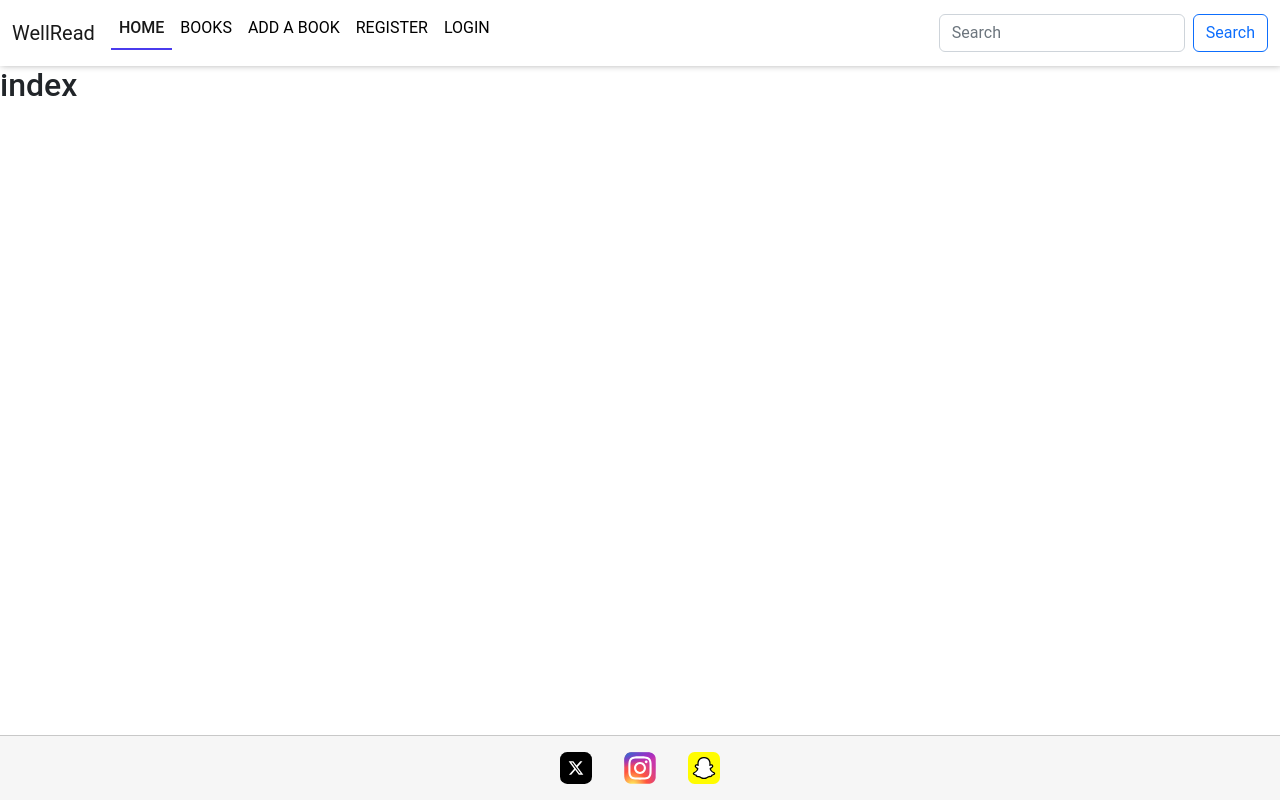
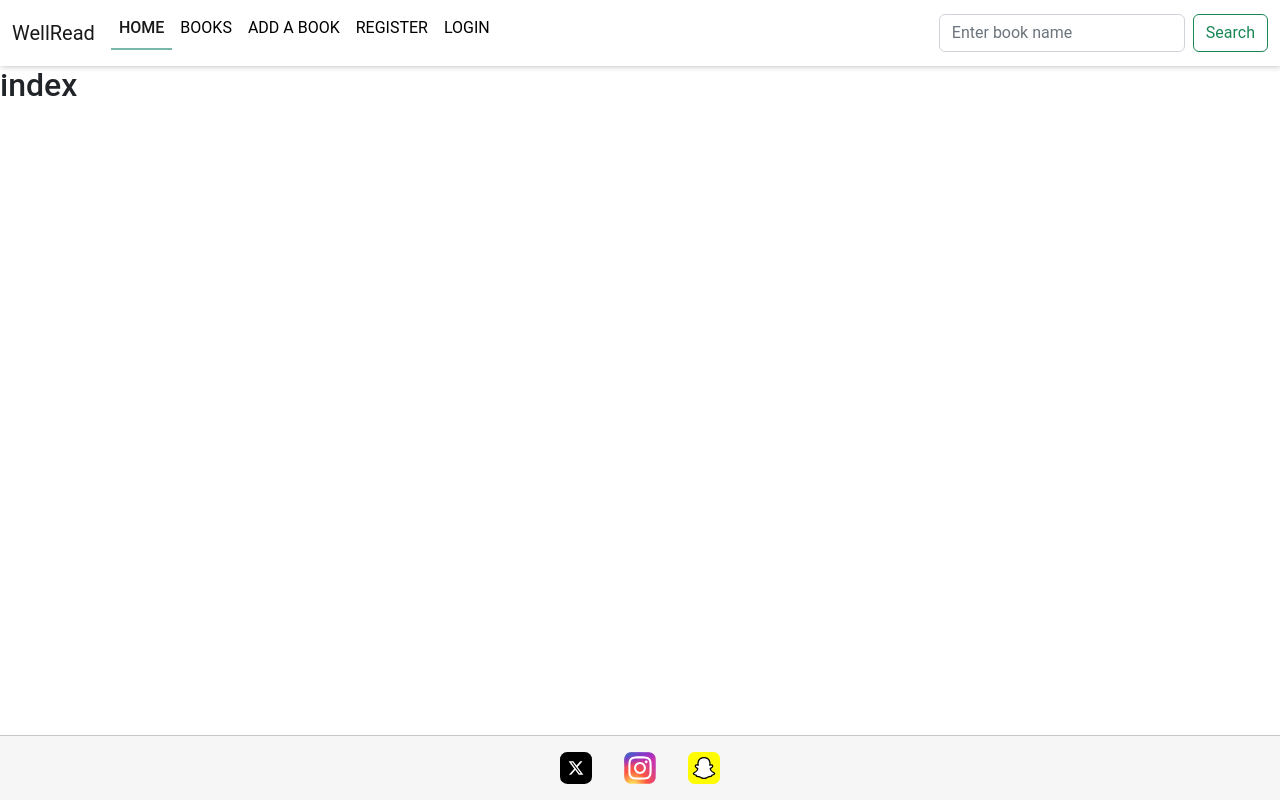
Before and after one commit to hubkinza/django-fullstack-project, a Django app: page / in a window 1280 px wide. Run offline with Django 4.2, Linux system fonts and the light colour scheme; some libraries are stand-ins or nearby versions.

Commit message:
add custom styling to bootstrap buttons

```diff
--- a/static/css/style.css
+++ b/static/css/style.css
@@ -6,7 +6,7 @@
 
     /* Colour variables */
     --background: #3f006a0f;
-    --blue: #4a3bed;
+    --green: #09796489;
     --black: #000;
     --off-white: #f6f6f6;
     --white: #fff;
@@ -50,7 +50,7 @@ img.logo {
 }
 
 .active {
-    border-bottom: 2px solid var(--blue);
+    border-bottom: 2px solid var(--green);
     font-weight: 500;
 }
 
@@ -80,3 +80,10 @@ footer {
     border-radius: 5px;
     justify-content: left;
 }
+
+.btn-primary {
+    background-color:#1a806dcb !important;
+    border-color:#266b5fcb !important;
+}
+
+a { color: #1a806dcb ; }
--- a/templates/account/signup.html
+++ b/templates/account/signup.html
@@ -16,7 +16,7 @@
       {% if redirect_field_value %}
       <input type="hidden" name="{{ redirect_field_name }}" value="{{ redirect_field_value }}" />
       {% endif %}
-      <button type="submit" class="btn btn-primary w-25">Sign Up</button>
+      <button type="submit" class="btn btn-primary w-25 ">Sign Up</button>
     </form>
   </div>
 {% endblock content %}
--- a/templates/includes/header.html
+++ b/templates/includes/header.html
@@ -46,8 +46,8 @@
         </ul>
         <!-- Form for search bar -->
         <form class="d-flex" role="search" >
-            <input class="form-control me-2" name="q" type="search" placeholder="Search" aria-label="Search">
-            <button class="btn btn-outline-primary" type="submit">Search</button>
+            <input class="form-control me-2" name="q" type="search" placeholder="Enter book name" aria-label="Search">
+            <button class="btn btn-outline-success" type="submit">Search</button>
           </form>
       </div>
     </div>
```
